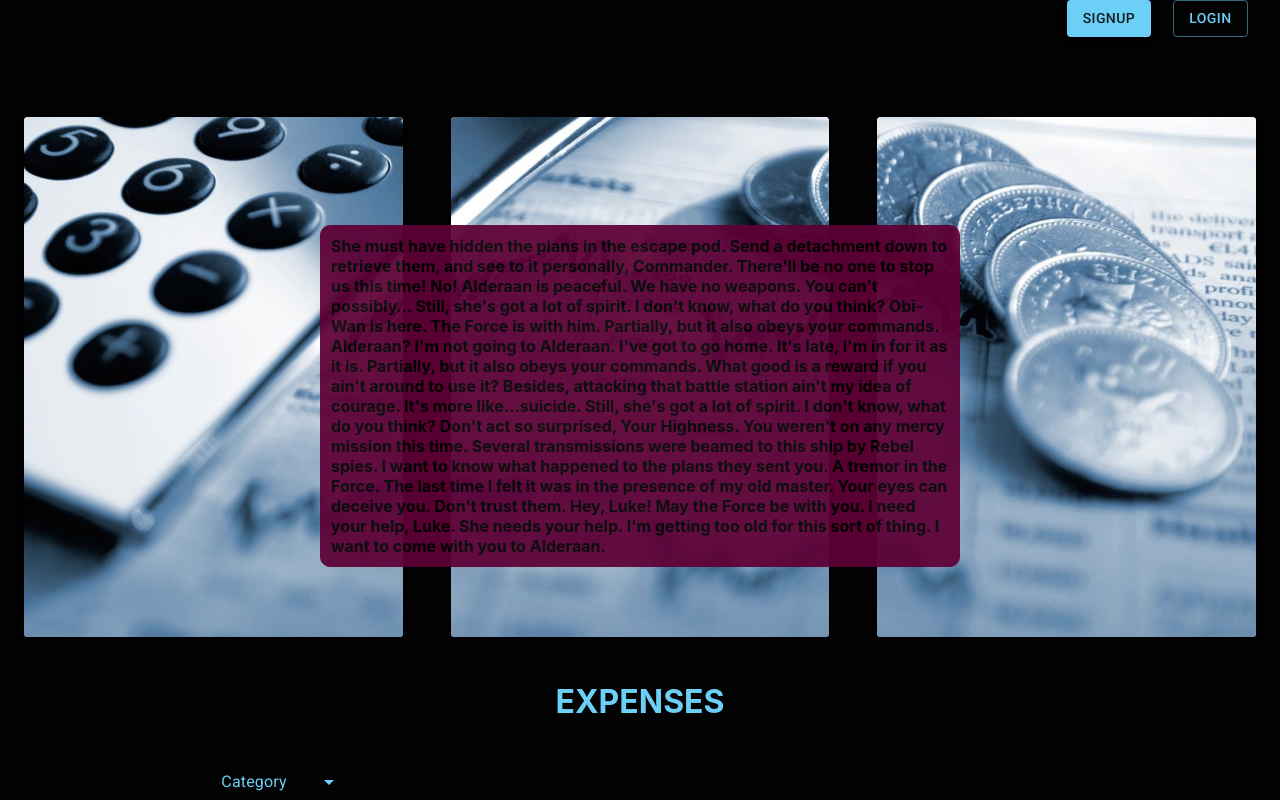
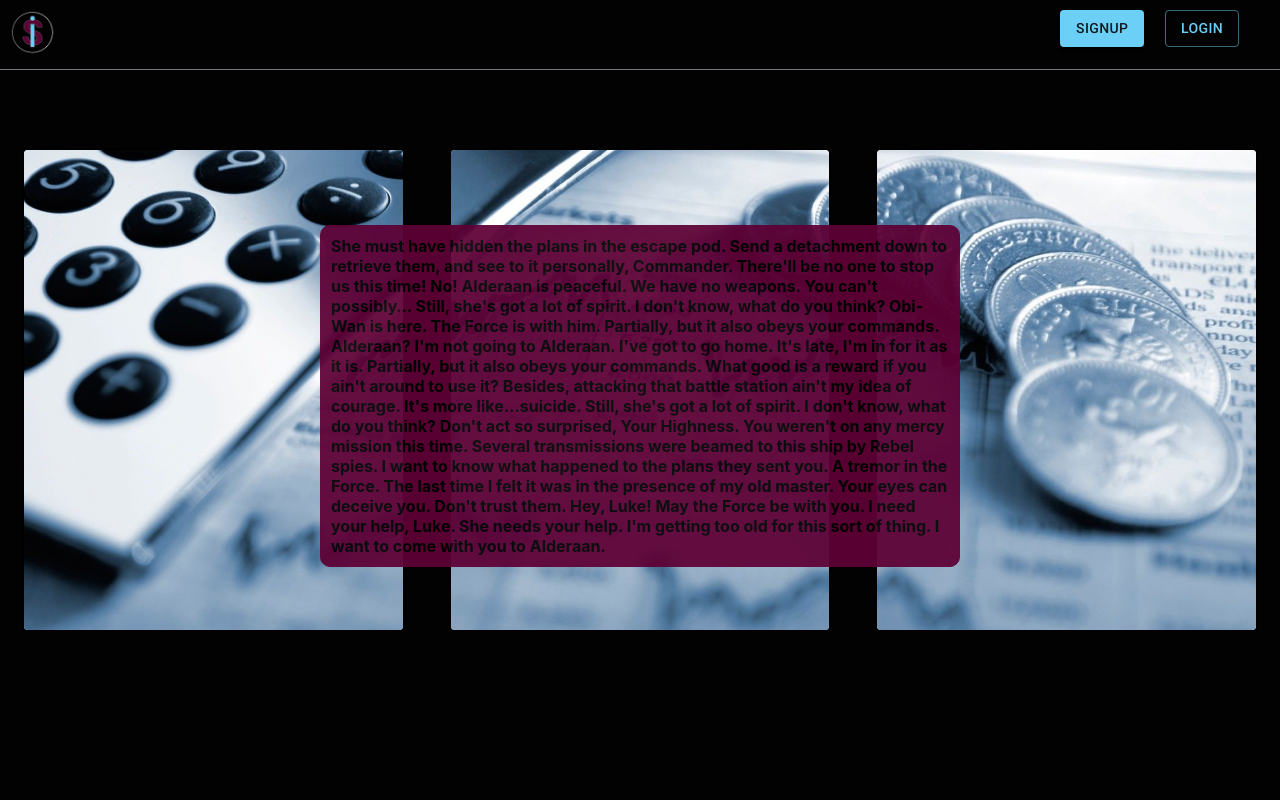
Before and after one commit to dlleclercq/blue-badge-project-client, a React (Create React App) app: page / in a window 1280 px wide. Shown: the top 800 px of the page. Built offline with nearby package versions, Linux system fonts and the light colour scheme.

Commit message:
fixed errors made trying to use pagination. Auth and Landing should be back to what we decided last night

```diff
--- a/src/App.jsx
+++ b/src/App.jsx
@@ -93,8 +93,8 @@ function App() {
       <ThemeProvider theme={customTheme}>
         <Auth updateToken={updateToken} />
         <Landing />
-        <ExpAdd token={sessionToken} />
-        <Chart />
+        {/* <ExpAdd token={sessionToken} />
+        <Chart /> */}
         {/* <Upcoming /> */}
       </ThemeProvider>
     </div>
--- a/src/components/auth/Auth.js
+++ b/src/components/auth/Auth.js
@@ -7,9 +7,16 @@ import Login from "./Login";
 
 const Auth = (props) => {
   return (
-    <Grid container direction="column">
+    <Grid
+      container
+      direction="column"
+      style={{ borderBottom: "1px solid #757780", padding: 10 }}
+    >
       <Grid item container>
-        <Grid item sm={10} />
+        <Grid item sm={1}>
+          <img src="./assets/iSpendLogo.png" height="45" width="45" />
+        </Grid>
+        <Grid item sm={9} />
         <Grid item sm={1}>
           <Signup updateToken={props.updateToken} />
         </Grid>
--- a/src/components/landing/Landing.js
+++ b/src/components/landing/Landing.js
@@ -1,7 +1,7 @@
 import React from "react";
 
 import { makeStyles } from "@material-ui/core/styles";
-import { Card, CardMedia, CardContent } from "@material-ui/core";
+import { Card, CardMedia, CardContent, Paper } from "@material-ui/core";
 
 const useStyles = makeStyles((theme) => ({
   root: {
@@ -11,7 +11,7 @@ const useStyles = makeStyles((theme) => ({
       margin: theme.spacing(3),
       marginTop: theme.spacing(10),
       width: theme.spacing(50),
-      height: theme.spacing(65),
+      height: theme.spacing(60),
     },
   },
 }));
@@ -39,7 +39,7 @@ const Landing = () => {
           image="/assets/image03-2.jpg"
         />
         <CardContent>
-          <paper elevation={20} variant="outlined">
+          <Paper>
             <div
               style={{
                 position: "absolute",
@@ -76,7 +76,7 @@ const Landing = () => {
               help. I'm getting too old for this sort of thing. I want to come
               with you to Alderaan.
             </div>
-          </paper>
+          </Paper>
         </CardContent>
       </Card>
 
```
